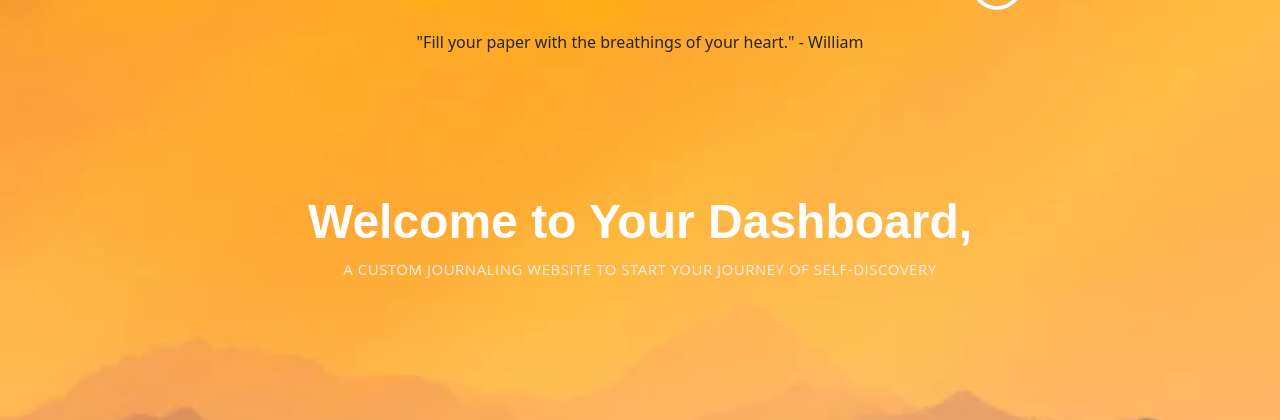
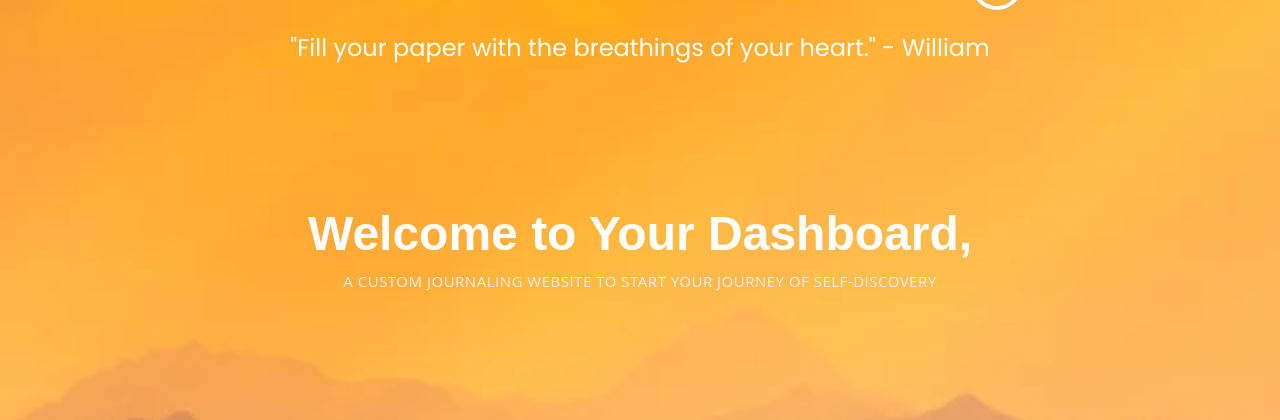
Before and after one commit to ForgeK1/InsightWriteWebsite, a Django app: page /journals/ in a window 1280 px wide; the page is wider, and only the part inside the window is pictured. Shown: the part 58-478 px from the top of that part. Run offline with Django 4.2, Linux system fonts and the light colour scheme; some libraries are stand-ins or nearby versions.

Commit message:
White style for typerwriter text

```diff
--- a/journals/static/journals/dashboard_styles.css
+++ b/journals/static/journals/dashboard_styles.css
@@ -86,12 +86,16 @@ textarea {
 .writing-quotes {
   margin-top: 30px;
   text-align: center;
+  color: white;
+  font-family: "Poppins", sans-serif;
+  font-size: 1.5rem;
 }
 
 /* Style for the bottom typing sentence */
 .fill {
-  font-family: "Courier New", monospace;
+  font-family: "Poppins", sans-serif;
   position: fixed;
+  color: white;
   bottom: 0;
   left: 0;
   width: 100%;
```
